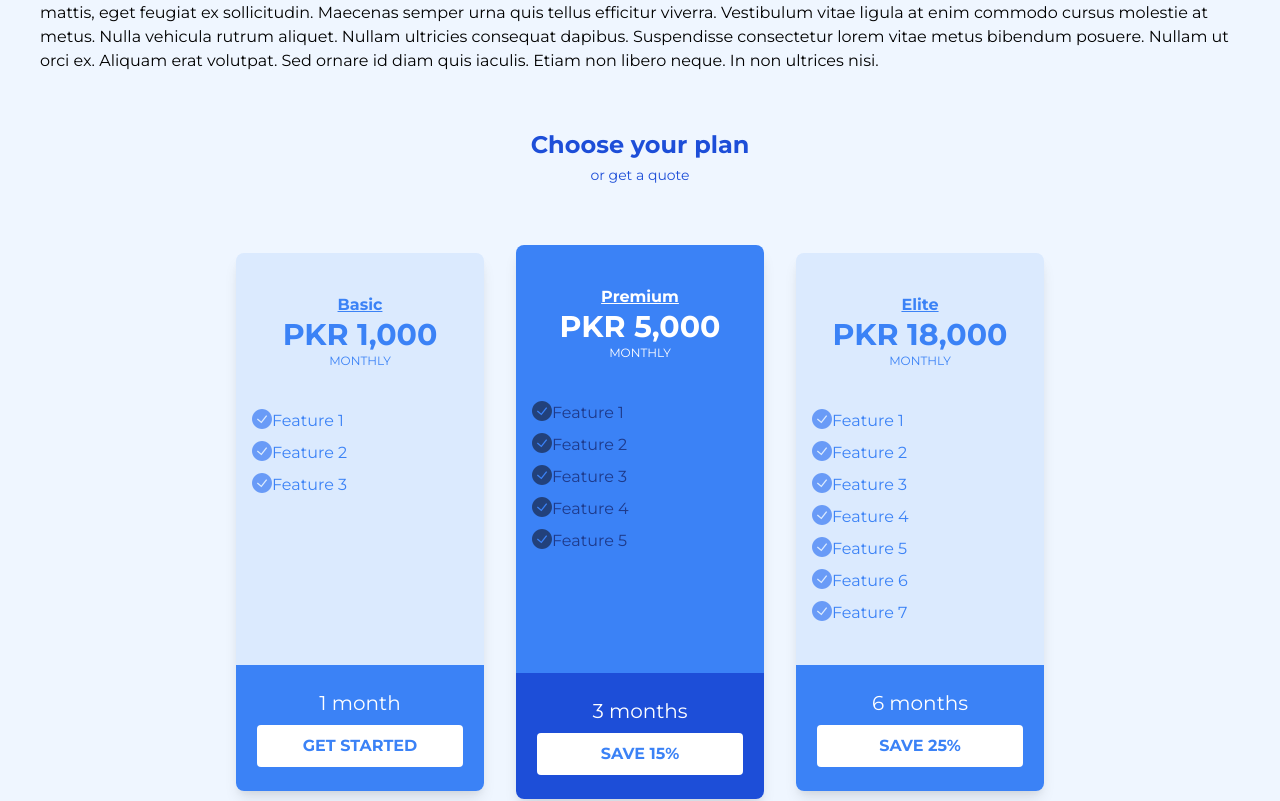
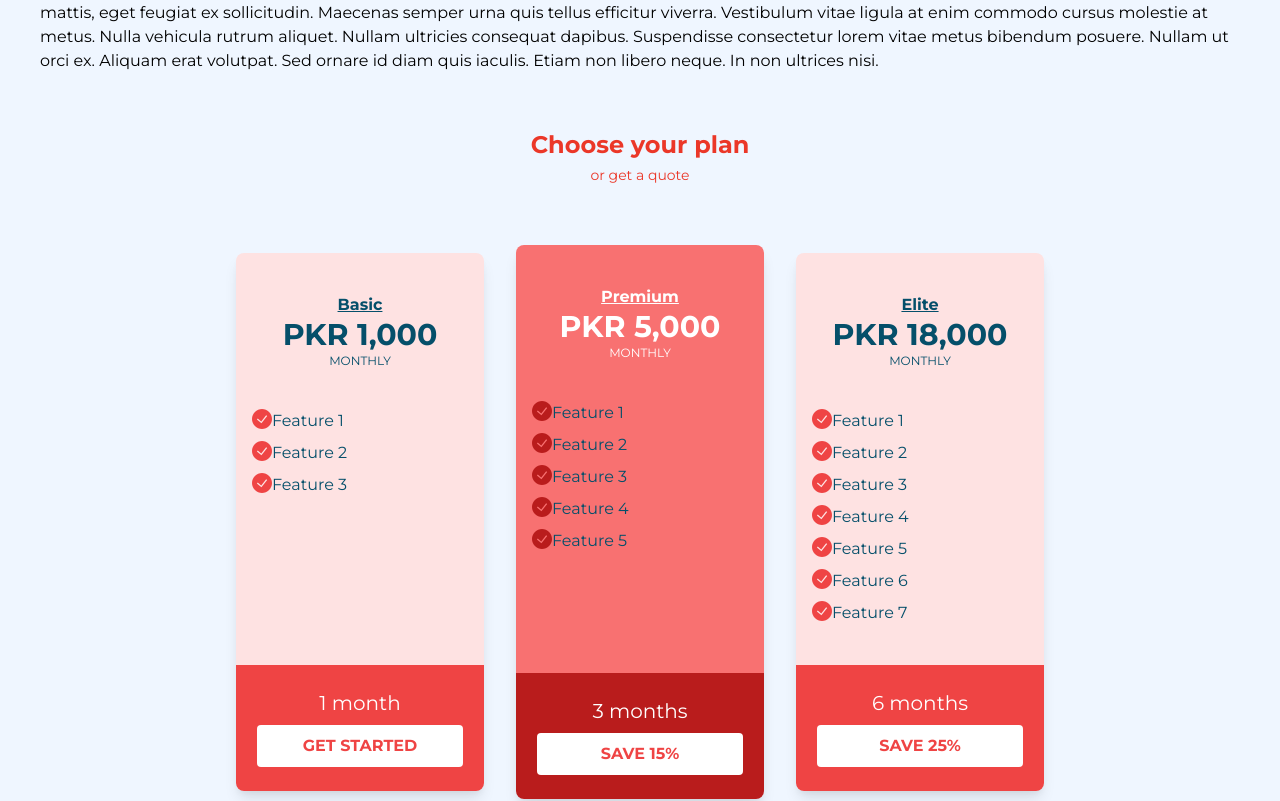
Before and after one commit to NasirKhalidQ/living-frontend, a React (Create React App) app: page /pricing in a window 1280 px wide. Shown: the part 863-1664 px from the top of the page. Built offline with nearby package versions, Linux system fonts and the light colour scheme; what @tailwindcss/typography would draw is missing.

Commit message:
changed favicon

```diff
--- a/src/SEO.js
+++ b/src/SEO.js
@@ -1,9 +1,7 @@
-import { useHistory } from "react-router";
 import Footer from "./Footer";
 import NavBar from "./Navbar";
 
 function SEO() {
-  const history = useHistory();
   return (
     <>
       <NavBar />
--- a/src/Table.js
+++ b/src/Table.js
@@ -4,43 +4,43 @@ function Table() {
   return (
     <div className="container flex flex-wrap pt-4 pb-10 m-auto mt-6 md:mt-15 lg:px-12 xl:px-16">
       <div className="w-full px-0 lg:px-4">
-        <h2 className="px-12 text-base font-bold text-center md:text-2xl text-blue-700">
+        <h2 className="px-12 text-base font-bold text-center md:text-2xl text-living-red">
           Choose your plan
         </h2>
-        <p className="py-1 text-sm text-center text-blue-700 mb-10">
+        <p className="py-1 text-sm text-center text-living-red mb-10">
           or get a quote
         </p>
         <div className="flex flex-wrap items-center justify-center py-4 pt-0">
           <div className="w-full p-4 md:w-1/2 lg:w-1/4 plan-card">
             <label className="flex flex-col rounded-lg shadow-lg group relative cursor-pointer hover:shadow-2xl">
-              <div className="w-full px-4 py-10 rounded-t-lg card-section-1 bg-blue-100">
-                <h3 className="mx-auto text-base font-semibold text-center underline text-blue-500 ">
+              <div className="w-full px-4 py-10 rounded-t-lg card-section-1 bg-red-100">
+                <h3 className="mx-auto text-base font-semibold text-center underline text-living-header">
                   Basic
                 </h3>
-                <p className="text-3xl font-bold text-center text-blue-500">
+                <p className="text-3xl font-bold text-center text-living-header">
                   PKR 1,000
                 </p>
-                <p className="text-xs text-center uppercase text-blue-500">
+                <p className="text-xs text-center uppercase text-living-header">
                   monthly
                 </p>
-                <div className="grid gap-y-2 text-blue-500 mt-10 mb-32">
+                <div className="grid gap-y-2 text-living-header mt-10 mb-32">
                   <div className="inline-flex">
-                    <Tick fill="#699BF7" />
+                    <Tick fill="#EF4444" />
                     <p> Feature 1</p>
                   </div>
                   <div className="inline-flex">
-                    <Tick fill="#699BF7" />
+                    <Tick fill="#EF4444" />
                     <p> Feature 2</p>
                   </div>
                   <div className="inline-flex">
-                    <Tick fill="#699BF7" />
+                    <Tick fill="#EF4444" />
                     <p> Feature 3</p>
                   </div>
                 </div>
               </div>
-              <div className="flex flex-col items-center justify-center w-full h-full py-6 rounded-b-lg bg-blue-500">
+              <div className="flex flex-col items-center justify-center w-full h-full py-6 rounded-b-lg bg-red-500">
                 <p className="text-xl text-white">1 month</p>
-                <button className="w-5/6 py-2 mt-2 font-semibold text-center uppercase bg-white border border-transparent rounded text-blue-500">
+                <button className="w-5/6 py-2 mt-2 font-semibold text-center uppercase bg-white border border-transparent rounded text-red-500">
                   Get Started
                 </button>
               </div>
@@ -49,7 +49,7 @@ function Table() {
 
           <div className="w-full p-4 md:w-1/2 lg:w-1/4">
             <label className="flex flex-col rounded-lg shadow-lg relative cursor-pointer hover:shadow-2xl">
-              <div className="w-full px-4 py-10 rounded-t-lg bg-blue-500">
+              <div className="w-full px-4 py-10 rounded-t-lg bg-red-400">
                 <h3 className="mx-auto text-base font-semibold text-center underline text-white">
                   Premium
                 </h3>
@@ -59,32 +59,32 @@ function Table() {
                 <p className="text-xs text-center uppercase text-white">
                   monthly
                 </p>
-                <div className="grid gap-y-2 text-blue-900 mt-10 mb-20">
+                <div className="grid gap-y-2 text-living-header mt-10 mb-20">
                   <div className="inline-flex">
-                    <Tick fill="#22417B" />
+                    <Tick fill="#B91C1C" />
                     <p> Feature 1</p>
                   </div>
                   <div className="inline-flex">
-                    <Tick fill="#22417B" />
+                    <Tick fill="#B91C1C" />
                     <p> Feature 2</p>
                   </div>
                   <div className="inline-flex">
-                    <Tick fill="#22417B" />
+                    <Tick fill="#B91C1C" />
                     <p> Feature 3</p>
                   </div>
                   <div className="inline-flex">
-                    <Tick fill="#22417B" />
+                    <Tick fill="#B91C1C" />
                     <p> Feature 4</p>
                   </div>
                   <div className="inline-flex">
-                    <Tick fill="#22417B" />
+                    <Tick fill="#B91C1C" />
                     <p> Feature 5</p>
                   </div>
                 </div>
               </div>
-              <div className="flex flex-col items-center justify-center w-full h-full py-6 rounded-b-lg bg-blue-700">
+              <div className="flex flex-col items-center justify-center w-full h-full py-6 rounded-b-lg bg-red-700">
                 <p className="text-xl text-white">3 months</p>
-                <button className="w-5/6 py-2 mt-2 font-semibold text-center uppercase bg-white border border-transparent rounded text-blue-500">
+                <button className="w-5/6 py-2 mt-2 font-semibold text-center uppercase bg-white border border-transparent rounded text-red-500">
                   Save 15%
                 </button>
               </div>
@@ -93,50 +93,50 @@ function Table() {
 
           <div className="w-full p-4 md:w-1/2 lg:w-1/4 plan-card">
             <label className="flex flex-col rounded-lg shadow-lg group card-group relative hover:bg-jblue-secondary cursor-pointer hover:shadow-2xl">
-              <div className="w-full px-4 py-10 rounded-t-lg card-section-1 bg-blue-100">
-                <h3 className="mx-auto text-base font-semibold text-center underline text-blue-500 ">
+              <div className="w-full px-4 py-10 rounded-t-lg card-section-1 bg-red-100">
+                <h3 className="mx-auto text-base font-semibold text-center underline text-living-header ">
                   Elite
                 </h3>
-                <p className="text-3xl font-bold text-center text-blue-500">
+                <p className="text-3xl font-bold text-center text-living-header">
                   PKR 18,000
                 </p>
-                <p className="text-xs text-center uppercase text-blue-500">
+                <p className="text-xs text-center uppercase text-living-header">
                   monthly
                 </p>
-                <div className="grid gap-y-2 text-blue-500 mt-10">
+                <div className="grid gap-y-2 text-living-header mt-10">
                   <div className="inline-flex">
-                    <Tick fill="#699BF7" />
+                    <Tick fill="#EF4444" />
                     <p> Feature 1</p>
                   </div>
                   <div className="inline-flex">
-                    <Tick fill="#699BF7" />
+                    <Tick fill="#EF4444" />
                     <p> Feature 2</p>
                   </div>
                   <div className="inline-flex">
-                    <Tick fill="#699BF7" />
+                    <Tick fill="#EF4444" />
                     <p> Feature 3</p>
                   </div>
                   <div className="inline-flex">
-                    <Tick fill="#699BF7" />
+                    <Tick fill="#EF4444" />
                     <p> Feature 4</p>
                   </div>
                   <div className="inline-flex">
-                    <Tick fill="#699BF7" />
+                    <Tick fill="#EF4444" />
                     <p> Feature 5</p>
                   </div>
                   <div className="inline-flex">
-                    <Tick fill="#699BF7" />
+                    <Tick fill="#EF4444" />
                     <p> Feature 6</p>
                   </div>
                   <div className="inline-flex">
-                    <Tick fill="#699BF7" />
+                    <Tick fill="#EF4444" />
                     <p> Feature 7</p>
                   </div>
                 </div>
               </div>
-              <div className="flex flex-col items-center justify-center w-full h-full py-6 rounded-b-lg bg-blue-500">
+              <div className="flex flex-col items-center justify-center w-full h-full py-6 rounded-b-lg bg-red-500">
                 <p className="text-xl text-white">6 months</p>
-                <button className="w-5/6 py-2 mt-2 font-semibold text-center uppercase bg-white border border-transparent rounded text-blue-500">
+                <button className="w-5/6 py-2 mt-2 font-semibold text-center uppercase bg-white border border-transparent rounded text-red-500">
                   Save 25%
                 </button>
               </div>
```
Also changed, not shown: public/logo192.png.
